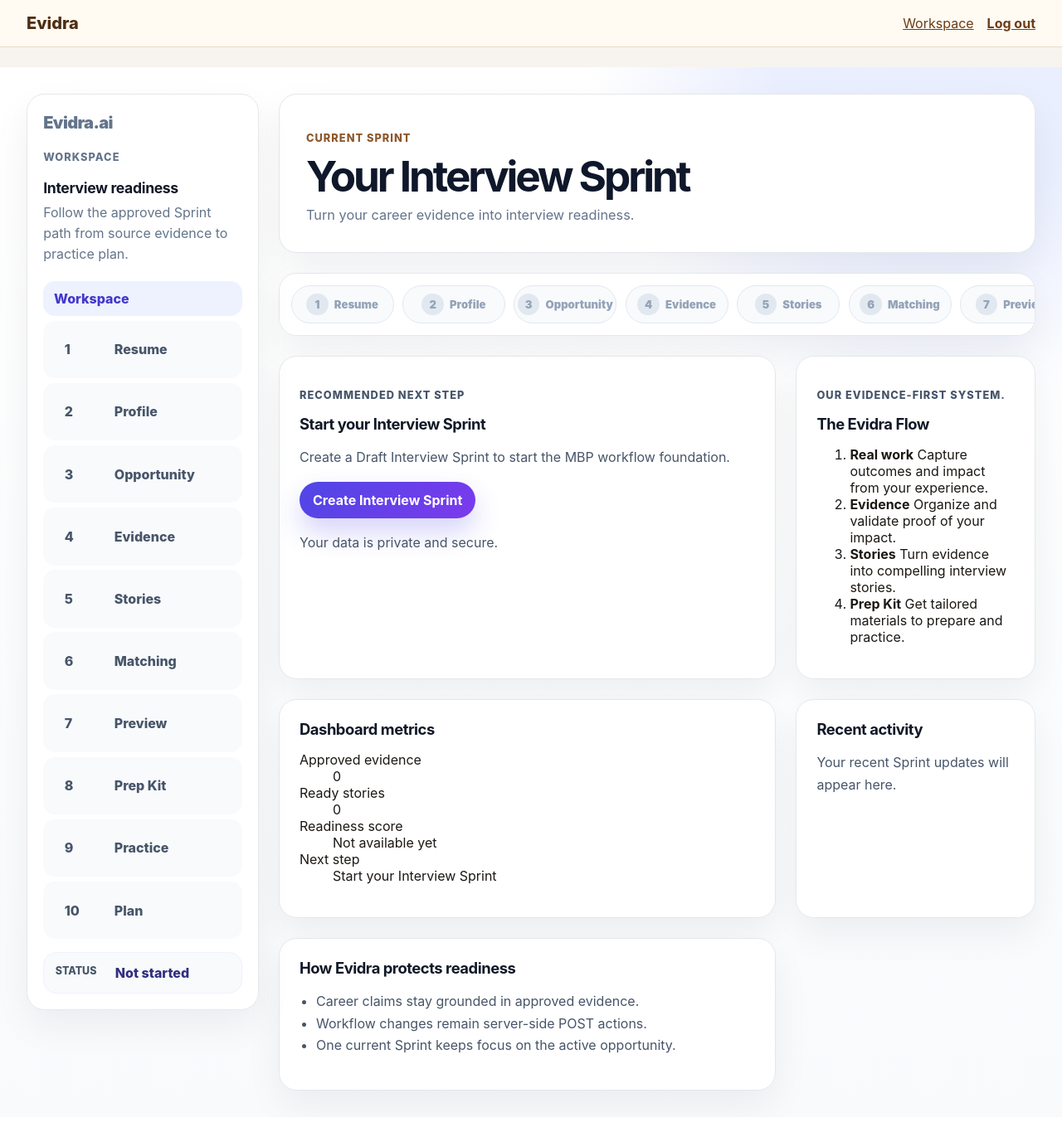
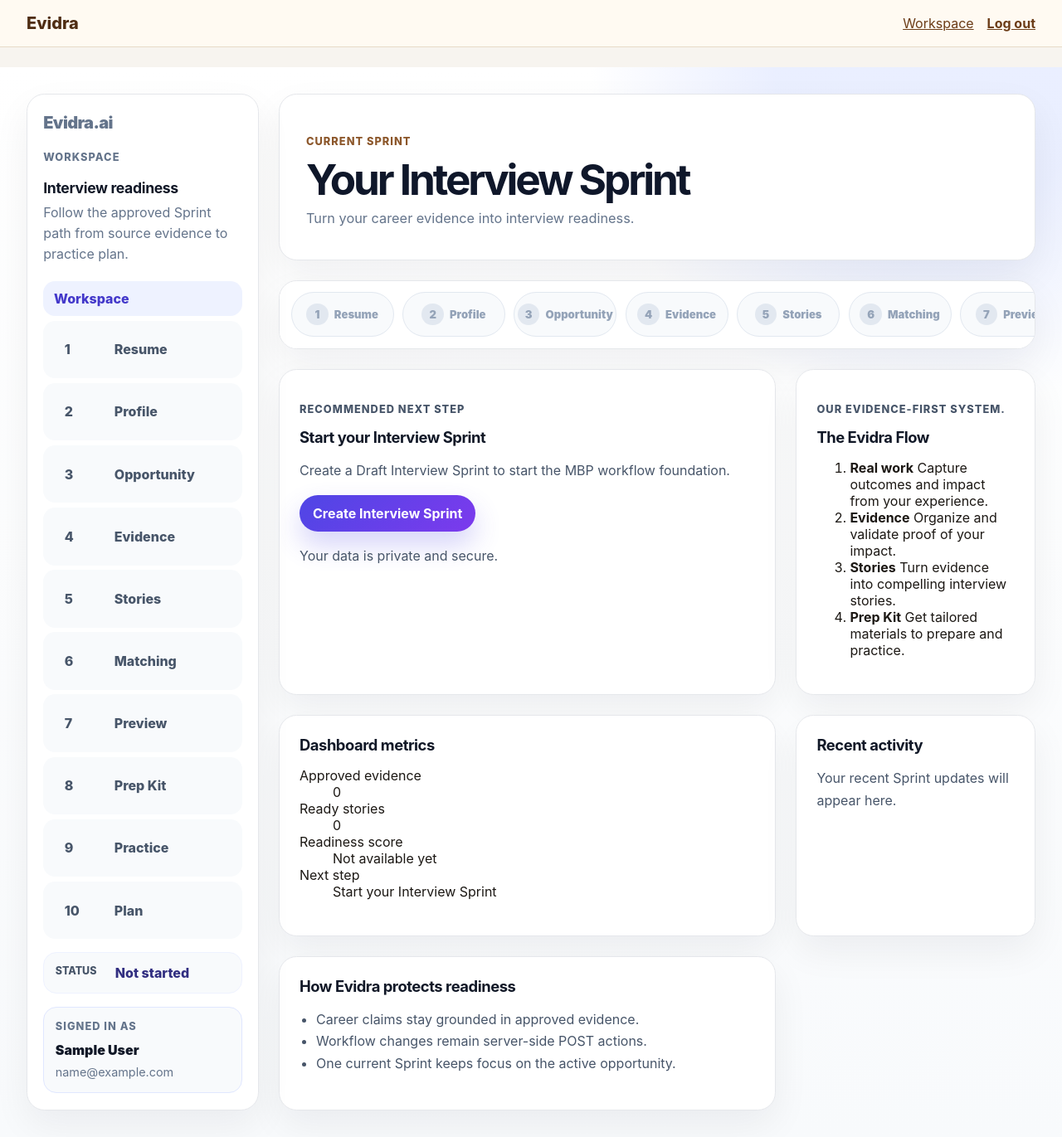
Before and after one commit to mahadevupadhyayula/Evidra, a Django app: page /workspace/ in a window 1280 px wide. Shown: the whole page at 83% size. Before the commit the page ends 1339 px from the top, so only its background shows below. Run offline with Django 5.2, Linux system fonts and the light colour scheme; the visitor is signed in with stand-in values (Sample User, id 1); data that the repository does not hold is empty; parts of the project's set-up code (start-up, migrations or seed data) failed here and were passed over.

Commit message:
Implement real workspace sidebar data

```diff
--- a/apps/workspace/presentation.py
+++ b/apps/workspace/presentation.py
@@ -4,6 +4,41 @@ from collections.abc import Callable
 from dataclasses import dataclass
 
 from apps.sprints.models import SprintState
+
+
+def build_sidebar_user(user) -> dict[str, str]:
+    """Build sidebar account identity from authenticated user fields only."""
+
+    full_name = user.get_full_name().strip()
+    display_name = full_name or user.email or user.username
+    return {
+        "display_name": display_name,
+        "email": user.email,
+    }
+
+
+def build_sidebar_payment_status(*, user, sprint) -> dict[str, str] | None:
+    """Build neutral Prep Kit entitlement copy from owned current-Sprint payments."""
+
+    if sprint is None:
+        return None
+
+    from apps.payments.models import Payment, PaymentStatus
+
+    has_paid_entitlement = Payment.objects.filter(
+        user=user,
+        sprint=sprint,
+        status=PaymentStatus.PAID,
+    ).exists()
+    if has_paid_entitlement:
+        return {
+            "label": "Prep Kit unlocked",
+            "body": "Paid Prep Kit is available for this Sprint.",
+        }
+    return {
+        "label": "Prep Kit locked",
+        "body": "Prep Kit unlocks after verified payment in the MBP flow.",
+    }
 
 
 def count_completed_workflow_steps(workflow_steps: list[dict[str, object]]) -> int:
--- a/apps/workspace/views.py
+++ b/apps/workspace/views.py
@@ -13,6 +13,8 @@ from apps.workspace.presentation import (
     build_current_opportunity_summary,
     build_next_step,
     build_recent_activity,
+    build_sidebar_payment_status,
+    build_sidebar_user,
     build_workflow_steps,
 )
 
@@ -87,6 +89,11 @@ def index(request):
         sprint=sprint,
         url_resolver=reverse,
     )
+    sidebar_user = build_sidebar_user(request.user)
+    sidebar_payment_status = build_sidebar_payment_status(
+        user=request.user,
+        sprint=sprint,
+    )
     return render(
         request,
         "workspace/index.html",
@@ -97,6 +104,8 @@ def index(request):
             "dashboard_metrics": dashboard_metrics,
             "opportunity_summary": opportunity_summary,
             "recent_activity": recent_activity,
+            "sidebar_user": sidebar_user,
+            "sidebar_payment_status": sidebar_payment_status,
         },
     )
 
--- a/static/css/app.css
+++ b/static/css/app.css
@@ -995,3 +995,40 @@ input {
 .opportunity-progress {
   font-weight: 800;
 }
+
+.workspace-sidebar-lower {
+  display: grid;
+  gap: 0.75rem;
+  margin-top: 1rem;
+}
+
+.workspace-account-card,
+.workspace-payment-card {
+  background: #f8fafc;
+  border: 1px solid #e0e7ff;
+  border-radius: 1rem;
+  padding: 0.85rem;
+}
+
+.workspace-account-card .eyebrow,
+.workspace-payment-card .eyebrow {
+  margin-bottom: 0.35rem;
+}
+
+.workspace-account-name,
+.workspace-payment-label {
+  color: #111827 !important;
+  font-weight: 900;
+  margin-bottom: 0.2rem !important;
+  overflow-wrap: anywhere;
+}
+
+.workspace-account-email {
+  font-size: 0.9rem;
+  margin-bottom: 0 !important;
+  overflow-wrap: anywhere;
+}
+
+.workspace-payment-card p:last-child {
+  margin-bottom: 0;
+}
--- a/templates/workspace/_sidebar.html
+++ b/templates/workspace/_sidebar.html
@@ -28,3 +28,21 @@
     <dd>{{ sprint.id }}</dd>
   {% endif %}
 </dl>
+
+<div class="workspace-sidebar-lower" aria-label="Account and Prep Kit status">
+  <section class="workspace-account-card" aria-labelledby="workspace-account-title">
+    <p class="eyebrow" id="workspace-account-title">Signed in as</p>
+    <p class="workspace-account-name">{{ sidebar_user.display_name }}</p>
+    {% if sidebar_user.email and sidebar_user.email != sidebar_user.display_name %}
+      <p class="workspace-account-email">{{ sidebar_user.email }}</p>
+    {% endif %}
+  </section>
+
+  {% if sidebar_payment_status %}
+    <section class="workspace-payment-card" aria-labelledby="workspace-payment-title">
+      <p class="eyebrow" id="workspace-payment-title">Prep Kit access</p>
+      <p class="workspace-payment-label">{{ sidebar_payment_status.label }}</p>
+      <p>{{ sidebar_payment_status.body }}</p>
+    </section>
+  {% endif %}
+</div>
```
Also changed, not shown: tests/workspace/test_workspace_views.py (+115 -0 lines).
